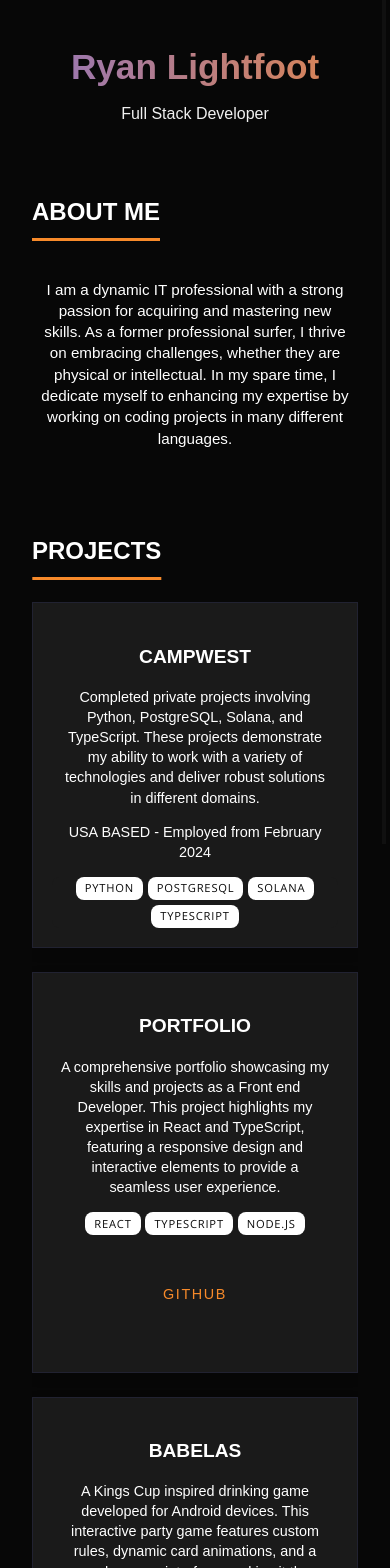
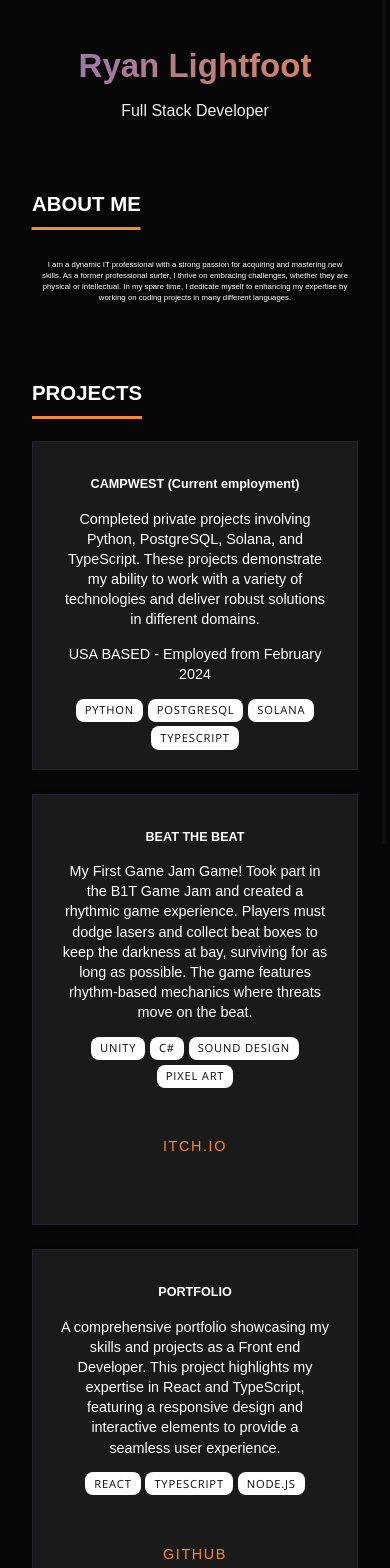
Before and after one commit to ryanlightfoot/Portfolio, a React (Vite) app: page / in a window 390 px wide. Shown: the top 1568 px of the page. Built offline with nearby package versions, Linux system fonts and the light colour scheme.

Commit message:
Adding Beat the Beat

```diff
--- a/src/App.css
+++ b/src/App.css
@@ -55,12 +55,12 @@ header {
 }
 
 header h1 {
-  font-size: 3.5rem;
+  font-size: calc(1.2vw * 1.618 * 1.618 * 1.618);
   margin-bottom: 0.5rem;
 }
 
 .title {
-  font-size: 1.5rem;
+  font-size: calc(1.2vw * 1.618 * 1.618);
   color: #646cff;
 }
 
@@ -69,7 +69,7 @@ section {
 }
 
 h2 {
-  font-size: 2rem;
+  font-size: calc(1.2vw * 1.618 * 1.618);
   margin-bottom: 1.5rem;
   color: #646cff;
 }
@@ -161,12 +161,12 @@ h2 {
   }
 
   h2 {
-    font-size: 1.8rem;
+    font-size: calc(2vw * 1.618 * 1.618);
     margin-bottom: 1rem;
   }
 
   header h1 {
-    font-size: 2.5rem;
+    font-size: calc(2vw * 1.618 * 1.618 * 1.618);
   }
 
   .project-grid {
@@ -184,7 +184,7 @@ h2 {
   }
 
   .project-card h3 {
-    font-size: 1.3rem;
+    font-size: calc(2vw * 1.618);
   }
 
   .project-card p {
@@ -209,6 +209,7 @@ body {
   color: #ffffff;
   font-family: 'Arial', sans-serif;
   line-height: 1.6;
+  font-size: 1.2vw;
 }
 
 header {
@@ -217,13 +218,13 @@ header {
 }
 
 header h1 {
-  font-size: 4rem;
+  font-size: calc(1.2vw * 1.618 * 1.618 * 1.618);
   font-weight: bold;
   margin: 0;
 }
 
 .title {
-  font-size: 1.2rem;
+  font-size: calc(1.2vw * 1.618 * 1.618);
   color: #f0f0f0;
 }
 
@@ -233,13 +234,13 @@ header h1 {
 }
 
 h2 {
-  font-size: 2.5rem;
+  font-size: calc(1.2vw * 1.618 * 1.618);
   color: #ffffff;
   margin-bottom: 1rem;
 }
 
 .project-card h3 {
-  font-size: 1.5rem;
+  font-size: calc(1.2vw * 1.618);
   margin-bottom: 0.5rem;
 }
 
@@ -407,19 +408,19 @@ h2 {
 
 @media (max-width: 768px) {
   body {
-    font-size: 14px;
+    font-size: 2vw;
   }
 
   header h1 {
-    font-size: 2.2rem;
+    font-size: calc(2vw * 1.618 * 1.618 * 1.618);
   }
 
   .title {
-    font-size: 1.1rem;
+    font-size: calc(2vw * 1.618 * 1.618);
   }
 
   .about p {
-    font-size: 0.95rem;
+    font-size: 2vw;
   }
 }
 
@@ -462,7 +463,7 @@ h2 {
   }
 
   header h1 {
-    font-size: 2rem;
+    font-size: calc(2vw * 1.618 * 1.618 * 1.618);
     margin-bottom: 0.25rem;
     text-align: center;
   }
@@ -476,7 +477,7 @@ h2 {
   }
 
   h2 {
-    font-size: 1.5rem;
+    font-size: calc(2vw * 1.618 * 1.618);
     margin-bottom: 0.75rem;
     text-align: center;
   }
@@ -509,7 +510,7 @@ h2 {
   }
 
   .project-card h3 {
-    font-size: 1.2rem;
+    font-size: calc(2vw * 1.618);
     margin-bottom: 0.5rem;
     text-align: center;
   }
@@ -803,7 +804,7 @@ section h2:hover::after {
 /* Responsive improvements */
 @media (max-width: 768px) {
   .text-container h1 {
-    font-size: 2.2rem;
+    font-size: calc(2vw * 1.618 * 1.618 * 1.618);
   }
 
   section h2::after {
--- a/src/App.tsx
+++ b/src/App.tsx
@@ -152,7 +152,7 @@ function App() {
                         onMouseEnter={() => setIsCardHovered(true)}
                         onMouseLeave={() => setIsCardHovered(false)}
                       >
-                        <h3>CAMPWEST</h3>
+                        <h3>CAMPWEST (Current employment)</h3>
                         <p>
                           Completed private projects involving Python, PostgreSQL, Solana, and TypeScript.
                           These projects demonstrate my ability to work with a variety of technologies and
@@ -166,6 +166,25 @@ function App() {
                           <span>POSTGRESQL</span>
                           <span>SOLANA</span>
                           <span>TYPESCRIPT</span>
+                        </div>
+                      </div>
+                      <div
+                        className="project-card"
+                        onMouseEnter={() => setIsCardHovered(true)}
+                        onMouseLeave={() => setIsCardHovered(false)}
+                      >
+                        <h3>BEAT THE BEAT</h3>
+                        <p>
+                          My First Game Jam Game! Took part in the B1T Game Jam and created a rhythmic game experience. Players must dodge lasers and collect beat boxes to keep the darkness at bay, surviving for as long as possible. The game features rhythm-based mechanics where threats move on the beat.
+                        </p>
+                        <div className="tech-stack">
+                          <span>UNITY</span>
+                          <span>C#</span>
+                          <span>SOUND DESIGN</span>
+                          <span>PIXEL ART</span>
+                        </div>
+                        <div className="contact-links-vertical">
+                          <button onClick={() => window.open('https://ryanlightfoot.itch.io/beat-the-beat', '_blank')}>ITCH.IO</button>
                         </div>
                       </div>
                       <div
```
